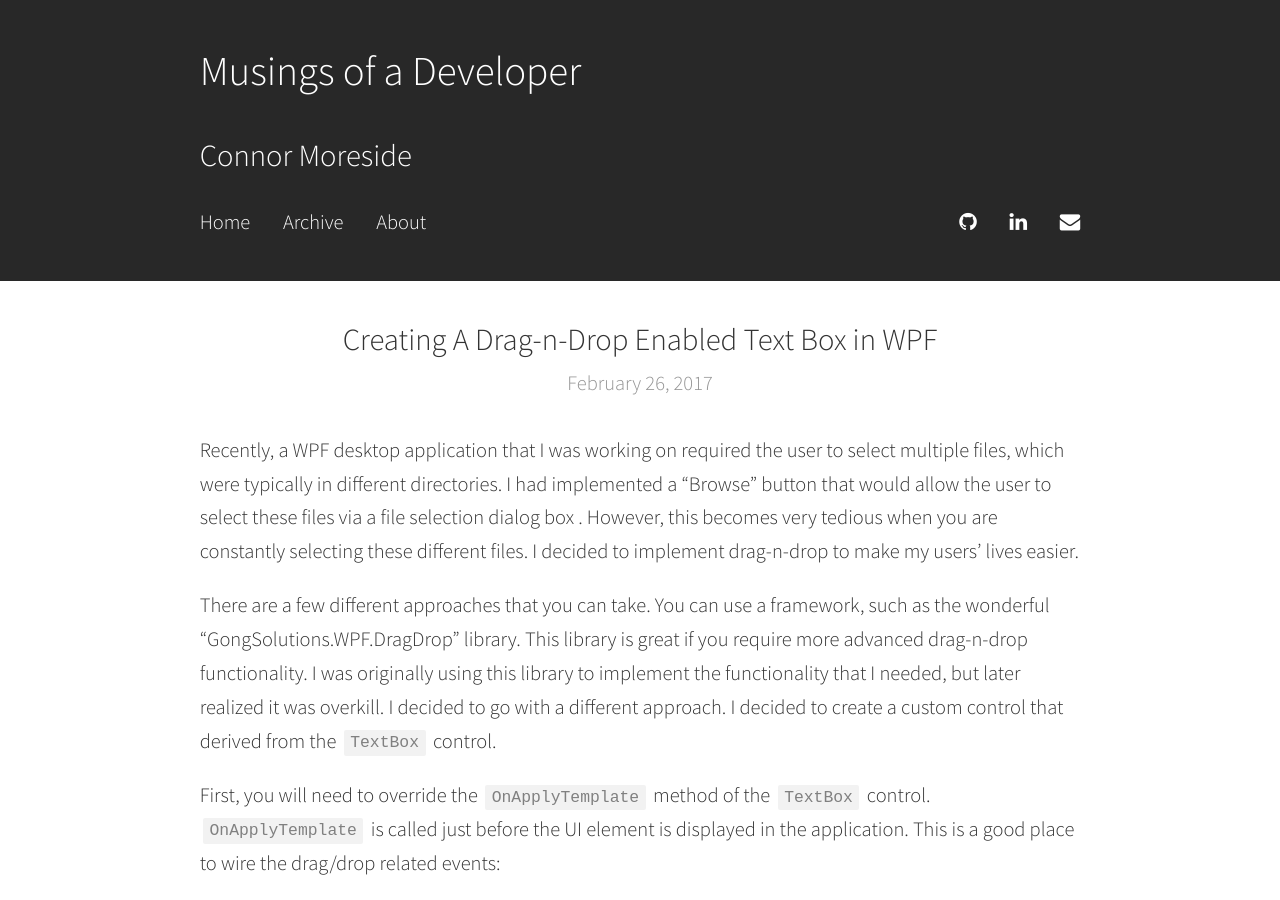
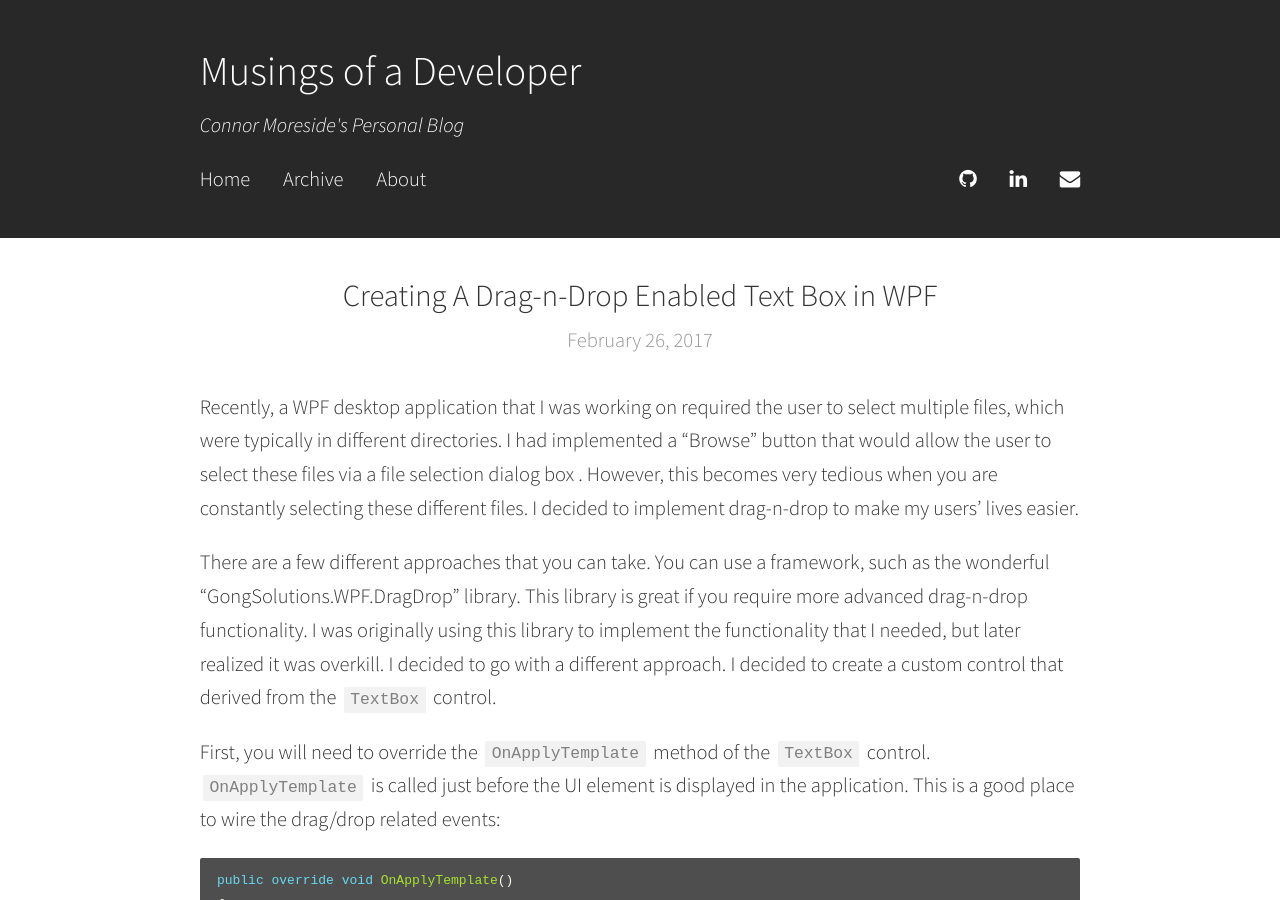
Before and after one commit to cmoresid/cmoresid.github.io, a Jekyll site: the page built from index.html, in a window 1280 px wide and 900 px high. Built offline with Jekyll 4.4.1, drawn with Linux system fonts in a browser that asks for light colours; the list of posts is cut into pages by our own code.

Commit message:
Update header

```diff
--- a/_layouts/blank.html
+++ b/_layouts/blank.html
@@ -15,7 +15,7 @@
 {% if site.comments.isso and page.comments %}<script data-isso="http://{{ site.comments.isso }}" src="//{{ site.comments.isso }}/js/embed.min.js"></script>{% endif %}
 <header>
   <h1><a href="{{ site.baseurl }}">{{ site.title }}</a></h1>
-  <h2>{{ site.author }}</h2>
+  <em>Connor Moreside's Personal Blog</em>
   <nav>
     <div>{% for path in site.navigation %}{% assign node = site.pages | where: "path", path | first %}<a href="{{ node.url | prepend: site.baseurl }}">{{ node.title }}</a>{% endfor %}</div>
     <div>{% for link_hash in site.links %}{% for link in link_hash %}<a href="{{ link[1] }}"><i class="fa fa-{{ link[0] }}"></i></a>{% endfor %}{% endfor %}</div>
```
